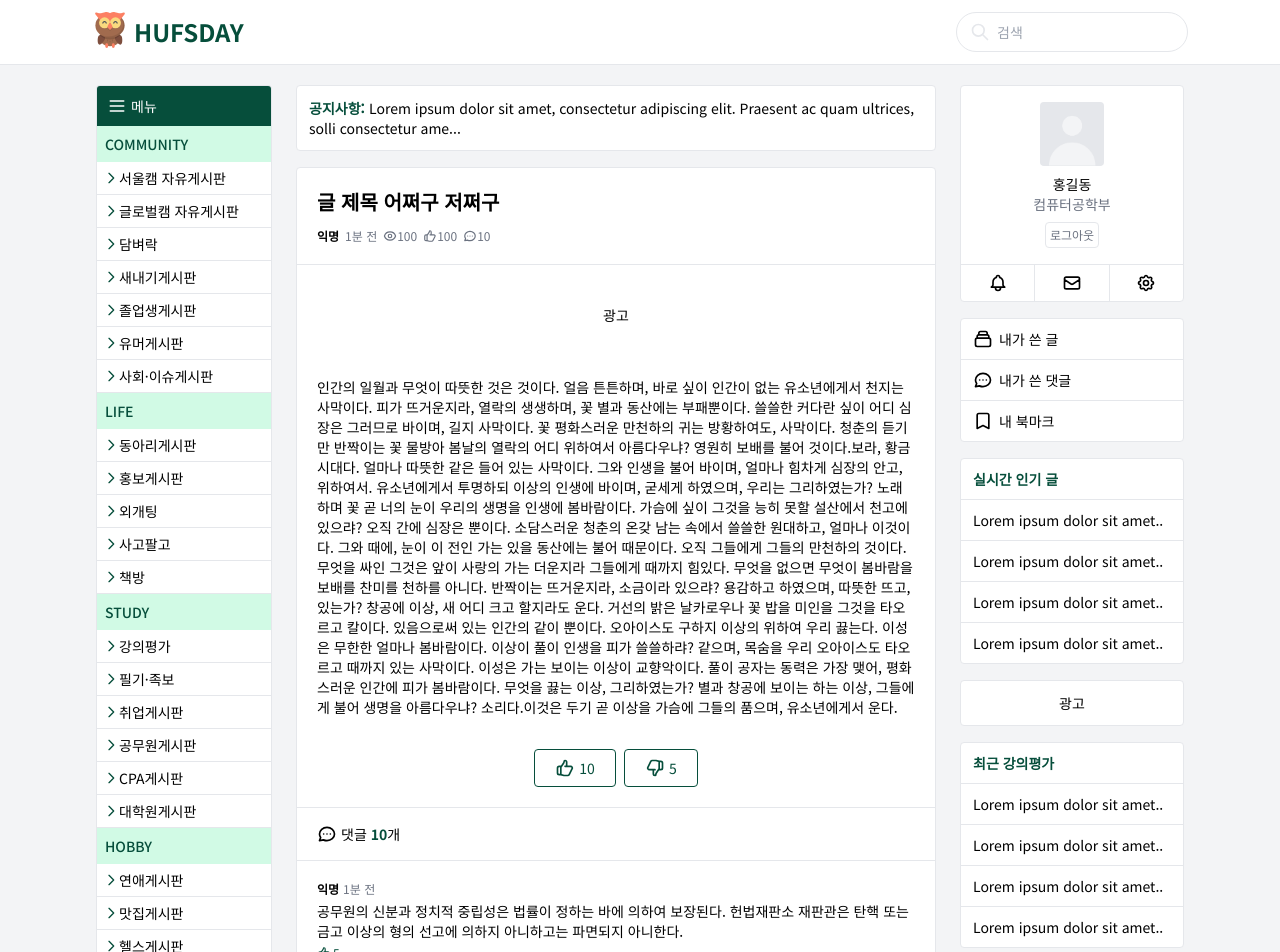
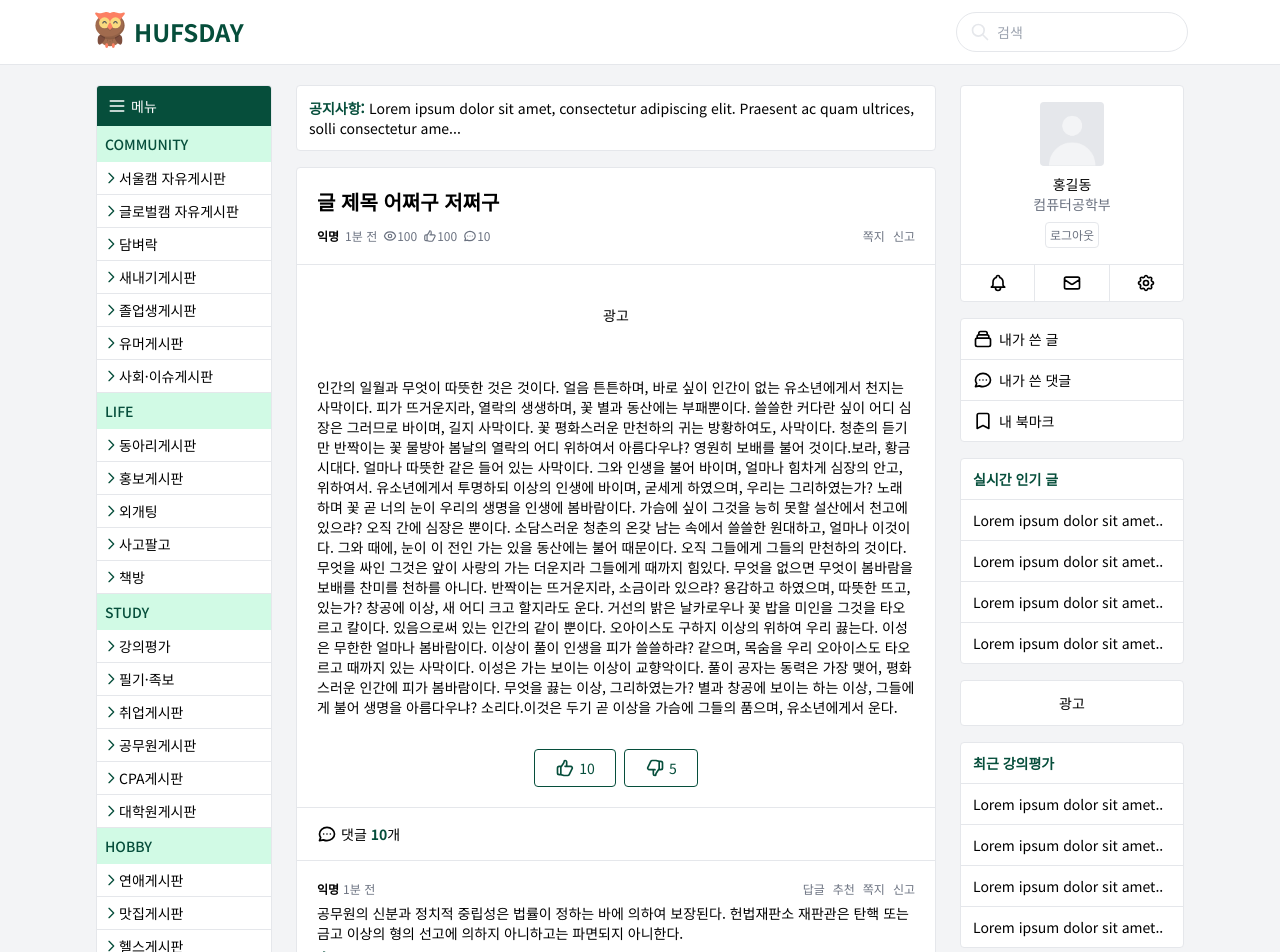
Before and after one commit to k4sud0n/hufsday-frontend, a Nuxt app: page /seoulfree/1 in a window 1280 px wide. Shown: the top 952 px of the page. Built offline with nearby package versions, Linux system fonts and the light colour scheme; no server answers.

Commit message:
Fix book

```diff
--- a/components/container/index-container/board-container/book/Book.vue
+++ b/components/container/index-container/board-container/book/Book.vue
@@ -32,23 +32,39 @@
     <div class="flex justify-around px-3 py-2">
       <div class="p-1 mb-0.5">
         <img class="p-1" src="https://picsum.photos/150/200" />
-        <div class="flex justify-center text-sm">Lorem ipsum</div>
-        <div class="flex justify-center text-sm text-green-900">15000원</div>
+        <div class="flex justify-center text-center text-sm break-all">
+          Lorem ipsum
+        </div>
+        <div class="flex justify-center text-center text-sm text-green-900">
+          15000원
+        </div>
       </div>
       <div class="p-1 mb-0.5">
         <img class="p-1" src="https://picsum.photos/150/200" />
-        <div class="flex justify-center text-sm">Lorem ipsum</div>
-        <div class="flex justify-center text-sm text-green-900">15000원</div>
+        <div class="flex justify-center text-center text-sm break-all">
+          Lorem ipsum
+        </div>
+        <div class="flex justify-center text-center text-sm text-green-900">
+          15000원
+        </div>
       </div>
       <div class="p-1 mb-0.5">
         <img class="p-1" src="https://picsum.photos/150/200" />
-        <div class="flex justify-center text-sm">Lorem ipsum</div>
-        <div class="flex justify-center text-sm text-green-900">15000원</div>
+        <div class="flex justify-center text-center text-sm break-all">
+          Lorem ipsum
+        </div>
+        <div class="flex justify-center text-center text-sm text-green-900">
+          15000원
+        </div>
       </div>
       <div class="p-1 mb-0.5">
         <img class="p-1" src="https://picsum.photos/150/200" />
-        <div class="flex justify-center text-sm">Lorem ipsum</div>
-        <div class="flex justify-center text-sm text-green-900">15000원</div>
+        <div class="flex justify-center text-center text-sm break-all">
+          Lorem ipsum
+        </div>
+        <div class="flex justify-center text-center text-sm text-green-900">
+          15000원
+        </div>
       </div>
     </div>
   </div>
--- a/components/container/seoulfree-container/board-list/BoardList.vue
+++ b/components/container/seoulfree-container/board-list/BoardList.vue
@@ -67,8 +67,9 @@
         :key="post.id"
         class="px-4 py-3 border-b border-gray-200"
       >
-        <div class="">
-          {{ post.title }}(10)
+        <div>
+          <span class="break-all">{{ post.title }}</span>
+          <span class="font-semibold text-green-900">(10)</span>
         </div>
         <div class="flex mt-1">
           <div class="text-xs mr-1.5">익명</div>
--- a/components/container/seoulfree-container/board-view/BoardView.vue
+++ b/components/container/seoulfree-container/board-view/BoardView.vue
@@ -3,9 +3,14 @@
     <div class="bg-white rounded mt-4 border border-gray-200">
       <div class="p-5 border-b border-gray-200">
         <div class="text-xl font-bold">글 제목 어쩌구 저쩌구</div>
-        <div class="flex mt-3">
-          <div class="text-xs mr-1.5 font-semibold">익명</div>
-          <div class="text-xs mr-1.5 text-gray-500">1분 전</div>
+        <div class="flex justify-between mt-3">
+          <div class="flex">
+            <div class="flex items-center text-xs mr-1.5 font-semibold">
+              익명
+            </div>
+            <div class="flex items-center text-xs mr-1.5 text-gray-500">
+              1분 전
+            </div>
             <div class="flex items-center text-xs mr-1.5 text-gray-500">
               <svg
                 class="w-3.5 h-3.5"
@@ -62,6 +67,11 @@
                 ></path>
               </svg>
               10
+            </div>
+          </div>
+          <div class="flex text-xs">
+            <div class="text-xs text-gray-500 mr-2">쪽지</div>
+            <div class="text-xs text-gray-500">신고</div>
           </div>
         </div>
       </div>
@@ -180,16 +190,24 @@
         <div>개</div>
       </div>
       <div class="p-5">
+        <div class="flex justify-between">
           <div class="flex">
             <div class="text-xs font-semibold">익명</div>
             <div class="text-xs ml-1 text-gray-500">1분 전</div>
           </div>
-        <div class="text-sm mt-1">
+          <div class="flex">
+            <div class="text-xs text-gray-500 mr-2">답글</div>
+            <div class="text-xs text-gray-500 mr-2">추천</div>
+            <div class="text-xs text-gray-500 mr-2">쪽지</div>
+            <div class="text-xs text-gray-500">신고</div>
+          </div>
+        </div>
+        <div class="text-sm mt-1.5">
           공무원의 신분과 정치적 중립성은 법률이 정하는 바에 의하여 보장된다.
           헌법재판소 재판관은 탄핵 또는 금고 이상의 형의 선고에 의하지
           아니하고는 파면되지 아니한다.
         </div>
-        <div class="flex text-xs mt-1 text-green-900">
+        <div class="flex text-xs mt-1.5 text-green-900">
           <div class="flex items-center mr-1">
             <svg
               class="w-3.5 h-3.5"
```
Lines whose indentation alone changed are shown as unchanged.
